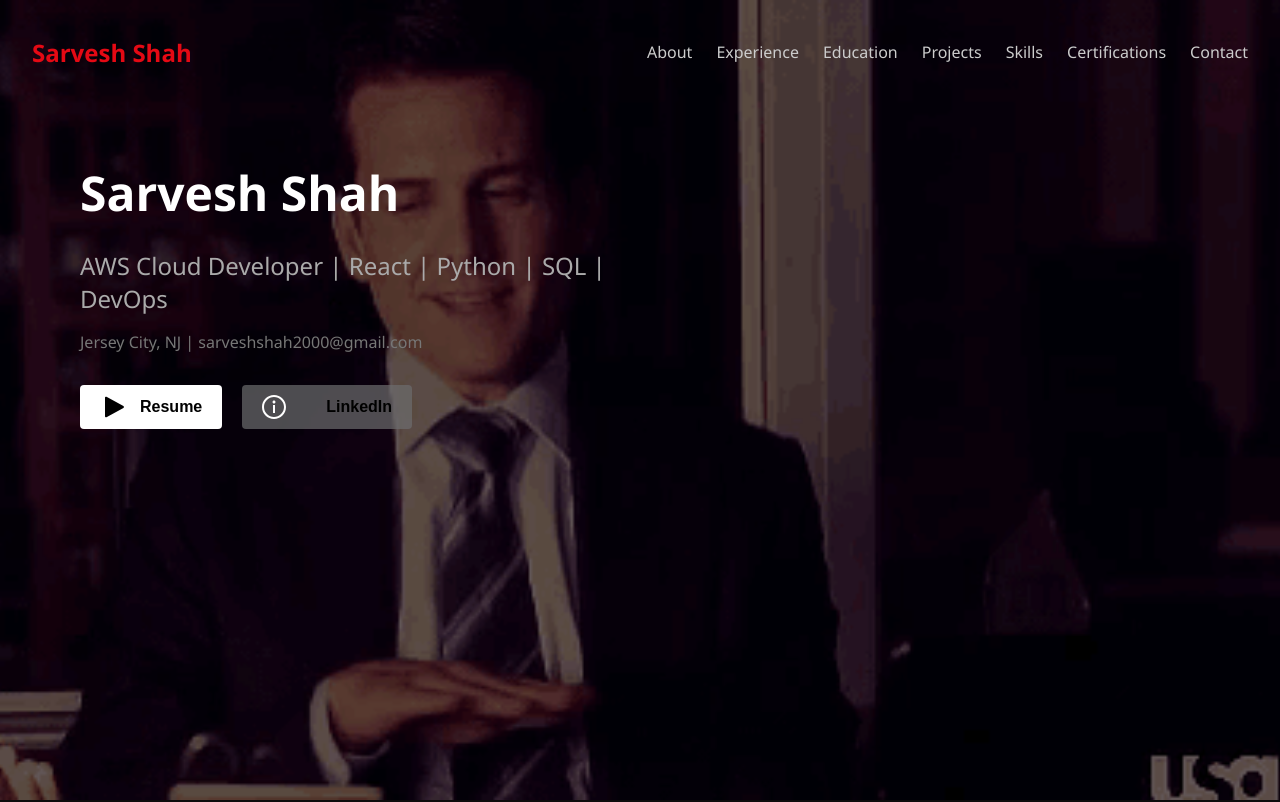
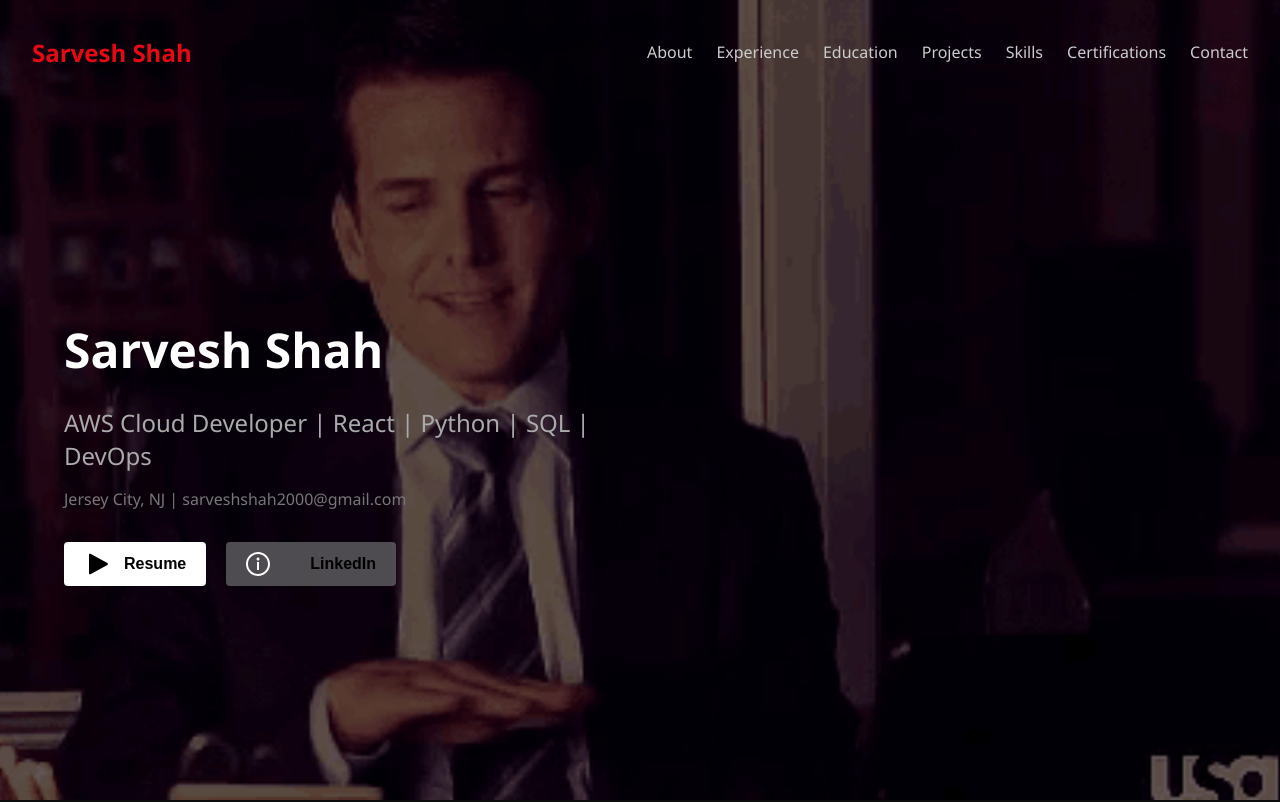
Before and after one commit to sarvesh-shah/portfolio, a React (Create React App) app: page / in a window 1280 px wide. Shown: the top 802 px of the page. Built offline with nearby package versions, Linux system fonts and the light colour scheme.

Commit message:
Update style.css

```diff
--- a/src/assets/styles/style.css
+++ b/src/assets/styles/style.css
@@ -165,21 +165,6 @@ body {
   .play-icon,
   .info-icon {
     font-size: 1.1rem;
-  }
-
-  .hero-section {
-    display: flex;
-    align-items: flex-start;
-    justify-content: flex-start;
-    min-height: 100vh;
-    padding: 120px 40px 40px 80px;
-    background: linear-gradient(to bottom, #000000, #1e1e1e);
-    color: #fff;
-  }
-
-  .hero-content {
-    max-width: 600px;
-    animation: fadeIn 1s ease-in-out forwards;
   }
 
   .hero-title {
```
